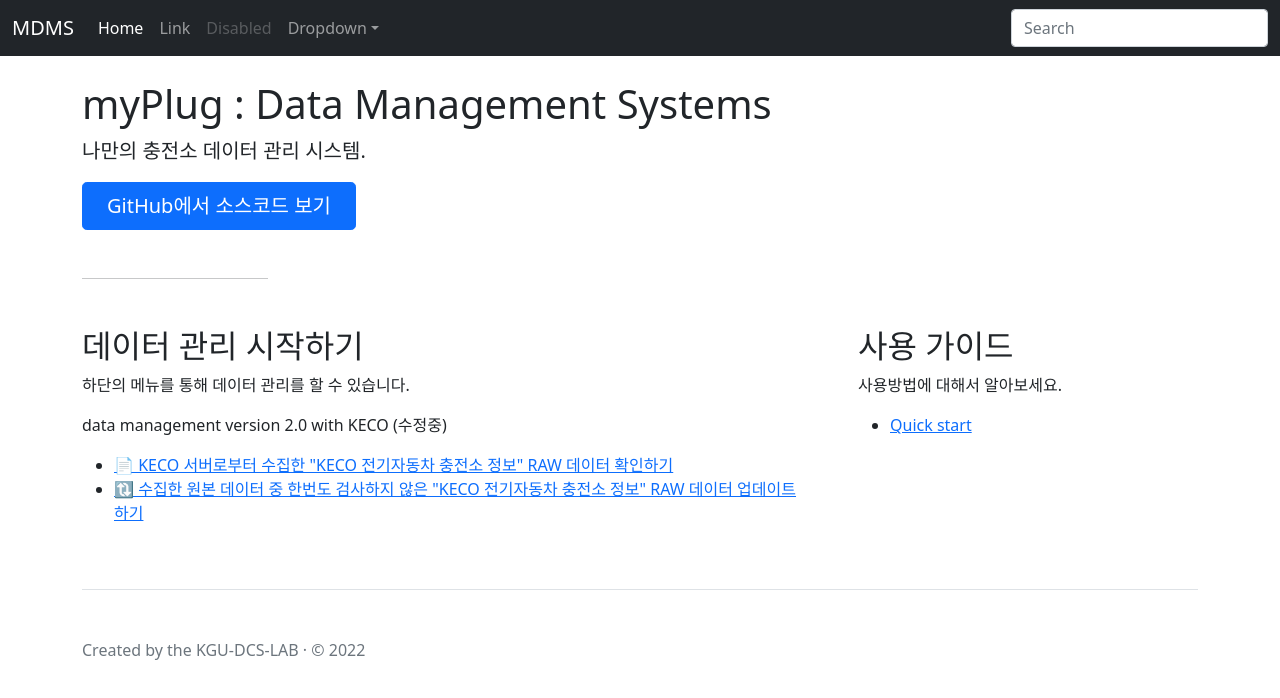
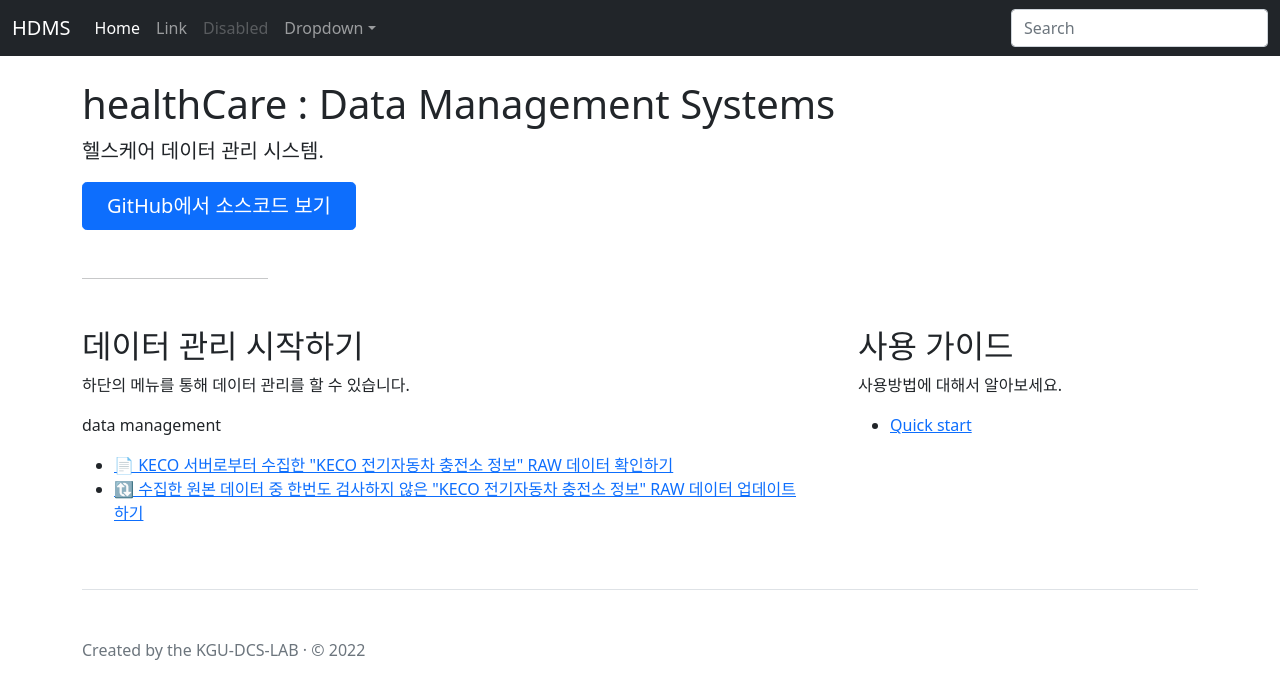
Before and after one commit to KGU-DCS-LAB/health_app, a React (Create React App) app in the folder stand-alone/web-manager/: page /main in a window 1280 px wide. Shown: the top 698 px of the page. Built offline with nearby package versions, Linux system fonts and the light colour scheme.

Commit message:
문구수정

```diff
--- a/stand-alone/web-manager/src/components/common/Header.js
+++ b/stand-alone/web-manager/src/components/common/Header.js
@@ -8,7 +8,7 @@ function Header(){
               className="navbar-brand"
               to="/"
               >
-                MDMS
+                HDMS
               </Link>
               <button class="navbar-toggler" type="button" data-bs-toggle="collapse" data-bs-target="#navbarsExample04" aria-controls="navbarsExample04" aria-expanded="false" aria-label="Toggle navigation">
                 <span class="navbar-toggler-icon"></span>
--- a/stand-alone/web-manager/src/pages/main/IndexView.js
+++ b/stand-alone/web-manager/src/pages/main/IndexView.js
@@ -8,7 +8,7 @@ const IndexView = (props) => {
         <header className="App-header">
           <img src={logo} className="App-logo" alt="logo" />
           <p>
-            myPlug : Data Management Systems
+            healthCare : Data Management Systems
           </p>
           <Link
            className="App-link"
--- a/stand-alone/web-manager/src/views/main/MainView.js
+++ b/stand-alone/web-manager/src/views/main/MainView.js
@@ -1,11 +1,11 @@
 function MainView() {
     return(
         <main>
-        <h1>myPlug : Data Management Systems</h1>
-        <p class="fs-5 col-md-8">나만의 충전소 데이터 관리 시스템.</p>
+        <h1>healthCare : Data Management Systems</h1>
+        <p class="fs-5 col-md-8">헬스케어 데이터 관리 시스템.</p>
 
         <div class="mb-5">
-          <a href="https://github.com/KGU-DCS-LAB/myPlug" class="btn btn-primary btn-lg px-4">GitHub에서 소스코드 보기</a>
+          <a href="https://github.com/KGU-DCS-LAB/health_app" class="btn btn-primary btn-lg px-4">GitHub에서 소스코드 보기</a>
         </div>
 
         <hr class="col-3 col-md-2 mb-5"/>
@@ -14,12 +14,7 @@ function MainView() {
           <div class="col-md-8">
             <h2>데이터 관리 시작하기</h2>
             <p>하단의 메뉴를 통해 데이터 관리를 할 수 있습니다.</p>
-            {/* <ul class="icon-list">
-              <li><a href="data/get_raw_all">📄 수집한 모든 원본 데이터 확인하기</a></li>
-              <li><a href="data/get_raw_checked_false">📄 수집한 전체 원본 데이터 중 checked가 false인 데이터 확인하기</a></li>
-              <li><a href="data/update_raw_all">🔃 수집한 원본 데이터 중 한번도 검사하지 않은 데이터 업데이트 하기</a></li>
-            </ul> */}
-            <p>data management version 2.0 with KECO (수정중)</p>
+            <p>data management</p>
             <ul class="icon-list">
               <li><a href="data/get_keco_raw_all">📄 KECO 서버로부터 수집한 "KECO 전기자동차 충전소 정보" RAW 데이터 확인하기</a></li>
               <li><a href="data/update_keco_raw_all">🔃 수집한 원본 데이터 중 한번도 검사하지 않은 "KECO 전기자동차 충전소 정보" RAW 데이터 업데이트 하기</a></li>
```
Also changed, not shown: stand-alone/web-manager/src/pages/data/DataPage.js (+0 -9 lines).
